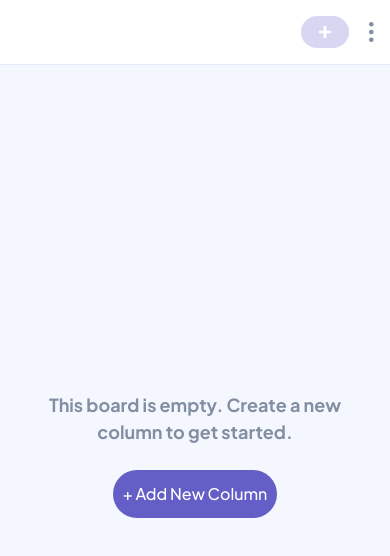
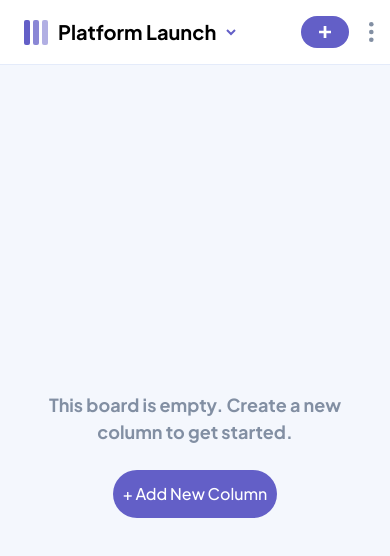
Before and after one commit to dorian-edwards/kanban, a React (Create React App) app: page / in a window 390 px wide. Shown: the top 556 px of the page. Built offline with nearby package versions, Linux system fonts and the light colour scheme.

Commit message:
add mobile overlay

```diff
--- a/src/App.tsx
+++ b/src/App.tsx
@@ -7,6 +7,7 @@ import SidePanel from './components/NavComponents/SidePanel'
 import MobileNav from './components/NavComponents/MobileNav'
 import ButtonPrimary from './components/Buttons/ButtonPrimary'
 import useScreenMonitor from './components/Hooks/useScreenMonitor'
+import Layover from './components/Layover'
 
 export default function App() {
   const { sidePanelVisible, toggleSidePanel } = useSidePanel()
@@ -27,14 +28,20 @@ export default function App() {
         {!mobile && <SidePanel sidePanelVisible={sidePanelVisible} />}
         <main className='board-display flex flex-grow justify-center items-center border-t-[1px] border-lavender bg-lgt-gray dark:bg-very-dark-gray'>
           {!mobile && <ShowSidePanel showSidePanel={toggleSidePanel} />}
-          <CreateBoardScreen />
+          {activeBoard ? <EmptyBoardScreen /> : <EmptyWorkspaceScreen />}
         </main>
       </section>
     </>
   )
 }
 
-export function CreateBoardScreen() {
+// Props for both create board and create column??
+export interface EmptyScreenProps {
+  onClick: () => void | ((id: number) => void)
+}
+
+// Display if there are no columns but there is an active board
+export function EmptyBoardScreen() {
   return (
     <div className='text-center w-[90%] max-w-[49.3rem] mx-auto'>
       <h2 className='mb-[2.5rem] text-med-gray font-bold text-lg'>
@@ -44,3 +51,40 @@ export function CreateBoardScreen() {
     </div>
   )
 }
+
+// Display if there are no active boards
+export function EmptyWorkspaceScreen() {
+  const [layoverActive, setLayoverActive] = useState<boolean>(false)
+  return (
+    <>
+      {layoverActive ? (
+        <Layover turnLayoverOff={() => setLayoverActive(false)}>
+          <CreateBoard />
+        </Layover>
+      ) : (
+        <></>
+      )}
+      <div className='text-center w-[90%] max-w-[49.3rem] mx-auto'>
+        <h2 className='mb-[2.5rem] text-med-gray font-bold text-lg'>
+          This workspace is empty. Create a new board to get started.
+        </h2>
+        <ButtonPrimary
+          text='+ Add New Board'
+          onClick={() => setLayoverActive(true)}
+        />
+      </div>
+    </>
+  )
+}
+
+export function CreateBoard() {
+  return (
+    <>
+      <form action=''>
+        <label htmlFor='name'>Name</label>
+        <input type='text' name='' id='name' />
+        <button type='submit'>Submit</button>
+      </form>
+    </>
+  )
+}
--- a/src/components/Buttons/ButtonPrimary.tsx
+++ b/src/components/Buttons/ButtonPrimary.tsx
@@ -2,17 +2,20 @@ interface PrimaryButtonInterface {
   text: string | JSX.Element
   additionalStyling?: string
   disabled?: boolean
+  onClick?: () => void | ((id: number) => void)
 }
 
 export default function AddTaskButton({
   text,
   additionalStyling,
   disabled,
+  onClick,
 }: PrimaryButtonInterface) {
   return (
     <button
       className='add-task w-[16.4rem] h-[4.8rem] text-center rounded-lg text-white bg-main-purple hover:bg-main-purple-hover disabled:bg-main-purple-disabled'
       disabled={disabled}
+      onClick={onClick}
     >
       {text}
     </button>
--- /dev/null
+++ b/src/components/NavComponents/MobileControlPanel.tsx
@@ -0,0 +1,17 @@
+import { MobileControlPanelProps } from '../../interfaces'
+import SidePanelNav from './SidePanelNav'
+import ThemeToggle from './ThemeToggle'
+
+export default function MobileControlPanel({
+  turnLayoverOff,
+}: MobileControlPanelProps) {
+  return (
+    <div className='mobile-control bg-white py-[1.6rem] rounded-md'>
+      {' '}
+      <SidePanelNav turnLayoverOff={turnLayoverOff} />
+      <div className='mt-[1.6rem] w-full max-w-[23.5rem] mx-auto'>
+        <ThemeToggle />
+      </div>
+    </div>
+  )
+}
--- /dev/null
+++ b/src/components/NavComponents/MobileEdit.tsx
@@ -0,0 +1,31 @@
+import { MobileEditProps } from '../../interfaces'
+import AddTask from '../icons/AddTask'
+import VerticalEllipsis from '../icons/VerticalEllipsis'
+
+export default function MobileEdit({
+  activeBoard,
+  setFullScreen,
+  setLayoverActive,
+}: MobileEditProps) {
+  return (
+    <div className='mobile-edit flex items-center'>
+      <button
+        className={`flex justify-center items-center w-[4.8rem] h-[3.2rem] rounded-lg ${
+          activeBoard && activeBoard.columns.length !== 0
+            ? 'bg-main-purple hover:bg-main-purple-hover'
+            : 'bg-main-purple-disabled'
+        }`}
+        disabled={!activeBoard || activeBoard.columns.length === 0}
+        onClick={() => {
+          setFullScreen(true)
+          setLayoverActive(true)
+        }}
+      >
+        <AddTask />
+      </button>
+      <button className='menu ml-[2rem]'>
+        <VerticalEllipsis />
+      </button>
+    </div>
+  )
+}
--- a/src/components/NavComponents/MobileNav.tsx
+++ b/src/components/NavComponents/MobileNav.tsx
@@ -1,62 +1,48 @@
 import { useState } from 'react'
-import AddTask from '../icons/AddTask'
-import ChevronUp from '../icons/ChevronUp'
-import ChevronDown from '../icons/ChevronDown'
 import Layover from '../Layover'
-import MobileNavIcon from '../icons/MobileNavIcon'
-import VerticalEllipsis from '../icons/VerticalEllipsis'
+import MobileControlPanel from './MobileControlPanel'
+import { MobileNavProps } from '../../interfaces'
 import MobileNavMenu from './MobileNavMenu'
-import { Board } from '../../interfaces'
-
-export interface MobileNavProps {
-  activeBoard: Board | null
-}
+import MobileEdit from './MobileEdit'
 
 export default function MobileNav({ activeBoard }: MobileNavProps) {
   const [layoverActive, setLayoverActive] = useState<boolean>(false)
+  const [fullScreen, setFullScreen] = useState<boolean>(true)
+
+  const modal = fullScreen ? (
+    <div>Broh</div>
+  ) : (
+    <MobileControlPanel turnLayoverOff={() => setLayoverActive(false)} />
+  )
 
   return (
     <>
       {layoverActive ? (
-        <Layover mobile={true} turnLayoverOff={() => setLayoverActive(false)}>
-          <MobileNavMenu turnLayoverOff={() => setLayoverActive(false)} />
+        <Layover turnLayoverOff={() => setLayoverActive(false)}>
+          {modal}
         </Layover>
       ) : null}
-      <nav className='pl-[2.4rem] pr-[1.6rem] py-[1.6rem] flex items-center justify-between bg-white'>
+      <nav
+        className={`mobile-nav relative ${
+          fullScreen ? '' : 'z-[101]'
+        } pl-[2.4rem] pr-[1.6rem] py-[1.6rem] flex items-center justify-between bg-white`}
+      >
         {activeBoard ? (
-          <div className='flex items-center'>
-            <MobileNavIcon />
-            <h1 className='font-bold font-sans text-xl mr-[1rem]'>
-              {activeBoard.title}
-            </h1>
-            {layoverActive ? (
-              <button onClick={() => setLayoverActive(false)}>
-                <ChevronUp />
-              </button>
-            ) : (
-              <button onClick={() => setLayoverActive(true)}>
-                <ChevronDown />
-              </button>
-            )}
-          </div>
+          <MobileNavMenu
+            activeBoardTitle={activeBoard.title}
+            layoverActive={layoverActive}
+            setFullScreen={setFullScreen}
+            setLayoverActive={setLayoverActive}
+          />
         ) : (
+          // Empty div for flex spacing
           <div></div>
         )}
-        <div className='flex items-center'>
-          <button
-            className={`flex justify-center items-center w-[4.8rem] h-[3.2rem] rounded-lg ${
-              activeBoard && activeBoard.columns.length !== 0
-                ? 'bg-main-purple hover:bg-main-purple-hover'
-                : 'bg-main-purple-disabled'
-            }`}
-            disabled={!activeBoard || activeBoard.columns.length === 0}
-          >
-            <AddTask />
-          </button>
-          <button className='menu ml-[2rem]'>
-            <VerticalEllipsis />
-          </button>
-        </div>
+        <MobileEdit
+          activeBoard={activeBoard}
+          setFullScreen={setFullScreen}
+          setLayoverActive={setLayoverActive}
+        />
       </nav>
     </>
   )
--- a/src/components/NavComponents/MobileNavMenu.tsx
+++ b/src/components/NavComponents/MobileNavMenu.tsx
@@ -1,18 +1,34 @@
-import SidePanelNav from './SidePanelNav'
-import ThemeToggle from './ThemeToggle'
+import { MobileNavMenuProps } from '../../interfaces'
+import ChevronDown from '../icons/ChevronDown'
+import ChevronUp from '../icons/ChevronUp'
+import MobileNavIcon from '../icons/MobileNavIcon'
 
-export interface MobileNavMenuProps {
-  turnLayoverOff: () => void
-}
-
-export default function MobileNavMenu({ turnLayoverOff }: MobileNavMenuProps) {
+export default function MobileNavMenu({
+  activeBoardTitle,
+  layoverActive,
+  setFullScreen,
+  setLayoverActive,
+}: MobileNavMenuProps) {
   return (
-    <div className='mobile-menu bg-white py-[1.6rem] rounded-md'>
-      {' '}
-      <SidePanelNav turnLayoverOff={turnLayoverOff} />
-      <div className='mt-[1.6rem] w-full max-w-[23.5rem] mx-auto'>
-        <ThemeToggle />
-      </div>
+    <div className='flex items-center'>
+      <MobileNavIcon />
+      <h1 className='font-bold font-sans text-xl mr-[1rem]'>
+        {activeBoardTitle}
+      </h1>
+      {layoverActive ? (
+        <button onClick={() => setLayoverActive(false)}>
+          <ChevronUp />
+        </button>
+      ) : (
+        <button
+          onClick={() => {
+            setFullScreen(false)
+            setLayoverActive(true)
+          }}
+        >
+          <ChevronDown />
+        </button>
+      )}
     </div>
   )
 }
--- a/src/contexts/DataContext.tsx
+++ b/src/contexts/DataContext.tsx
@@ -14,7 +14,7 @@ export default function DataContextProvider({
 
   let boardLinks: BoardLinkData[] = []
 
-  if (boardLinks.length !== 0) {
+  if (data.length !== 0) {
     boardLinks = data.map((board) => ({ id: board.id, title: board.title }))
   }
 
@@ -39,5 +39,91 @@ export function useDataContext() {
   if (!context) throw new Error('Must use data context within a data provider')
   return context
 }
+const data: Board[] = populateBoard(true)
 
-const data: Board[] = []
+function populateBoard(populate: boolean): Board[] {
+  return !populate
+    ? []
+    : [
+        {
+          id: 1,
+          title: 'Platform Launch',
+          columns: [
+            {
+              title: 'Column 1',
+              tasks: [
+                {
+                  id: 1,
+                  title: 'Task 1',
+                  description: 'Task 1 Description',
+                  subtasks: [
+                    {
+                      id: 1,
+                      description: 'SubTask 1',
+                      complete: true,
+                    },
+                    {
+                      id: 2,
+                      description: 'SubTask 2',
+                      complete: false,
+                    },
+                  ],
+                },
+                {
+                  id: 2,
+                  title: 'Task 2',
+                  description: 'Task 2 Description',
+                  subtasks: [
+                    {
+                      id: 3,
+                      description: 'SubTask 3',
+                      complete: false,
+                    },
+                  ],
+                },
+              ],
+            },
+            {
+              title: 'Column 2',
+              tasks: [
+                {
+                  id: 3,
+                  title: 'Task 3',
+                  description: 'Task 3 Description',
+                  subtasks: [
+                    {
+                      id: 4,
+                      description: 'SubTask 4',
+                      complete: true,
+                    },
+                  ],
+                },
+              ],
+            },
+          ],
+        },
+        {
+          id: 2,
+          title: 'Marketing',
+          columns: [
+            {
+              title: 'Column 1',
+              tasks: [
+                {
+                  id: 4,
+                  title: 'Task 4',
+                  description: 'Task 4 Description',
+                  subtasks: [
+                    {
+                      id: 5,
+                      description: 'SubTask 5',
+                      complete: false,
+                    },
+                  ],
+                },
+              ],
+            },
+          ],
+        },
+      ]
+}
```
Also changed, not shown: src/components/Layover.tsx (+2 -9 lines), src/interfaces.ts (+22 -1 lines).
